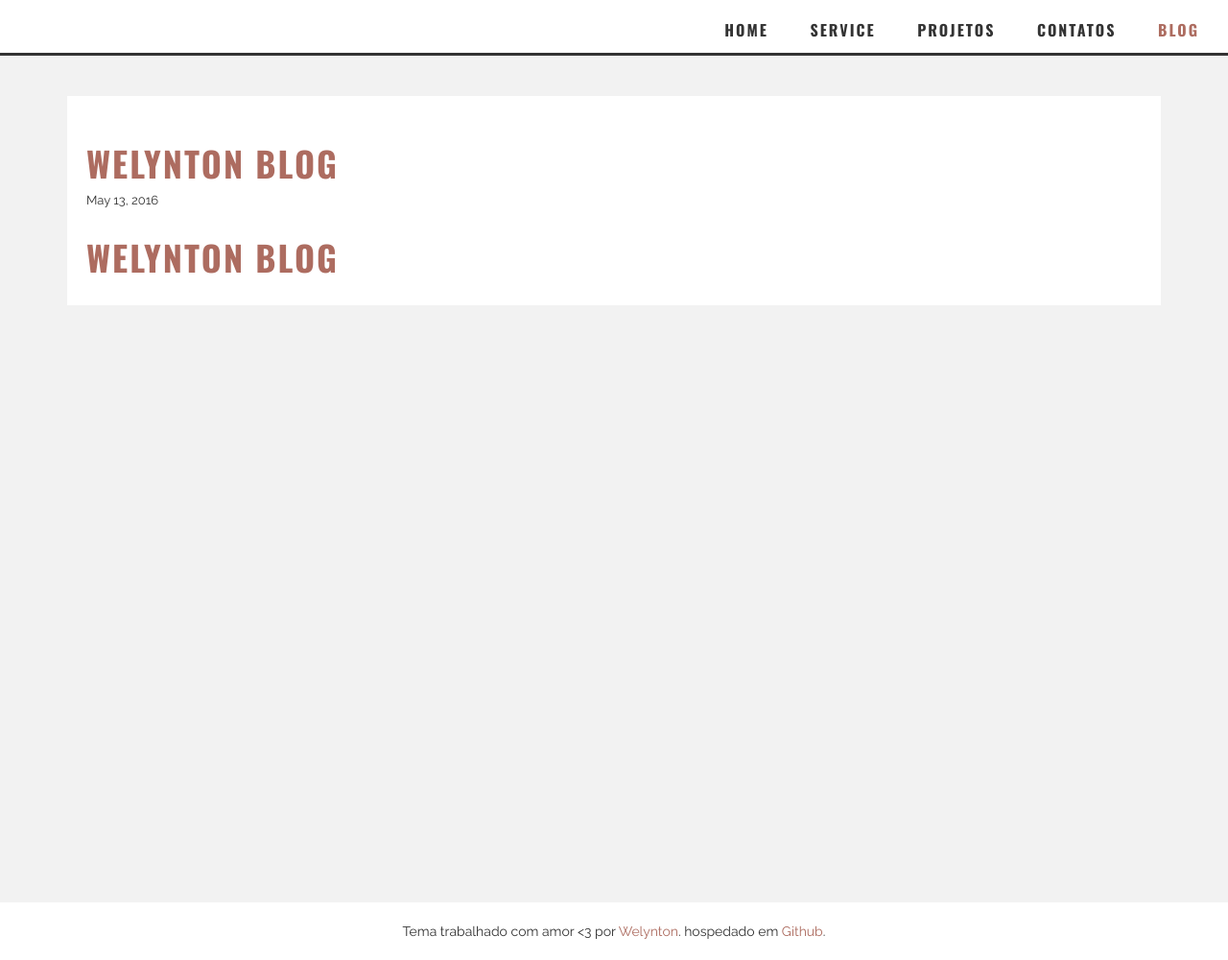
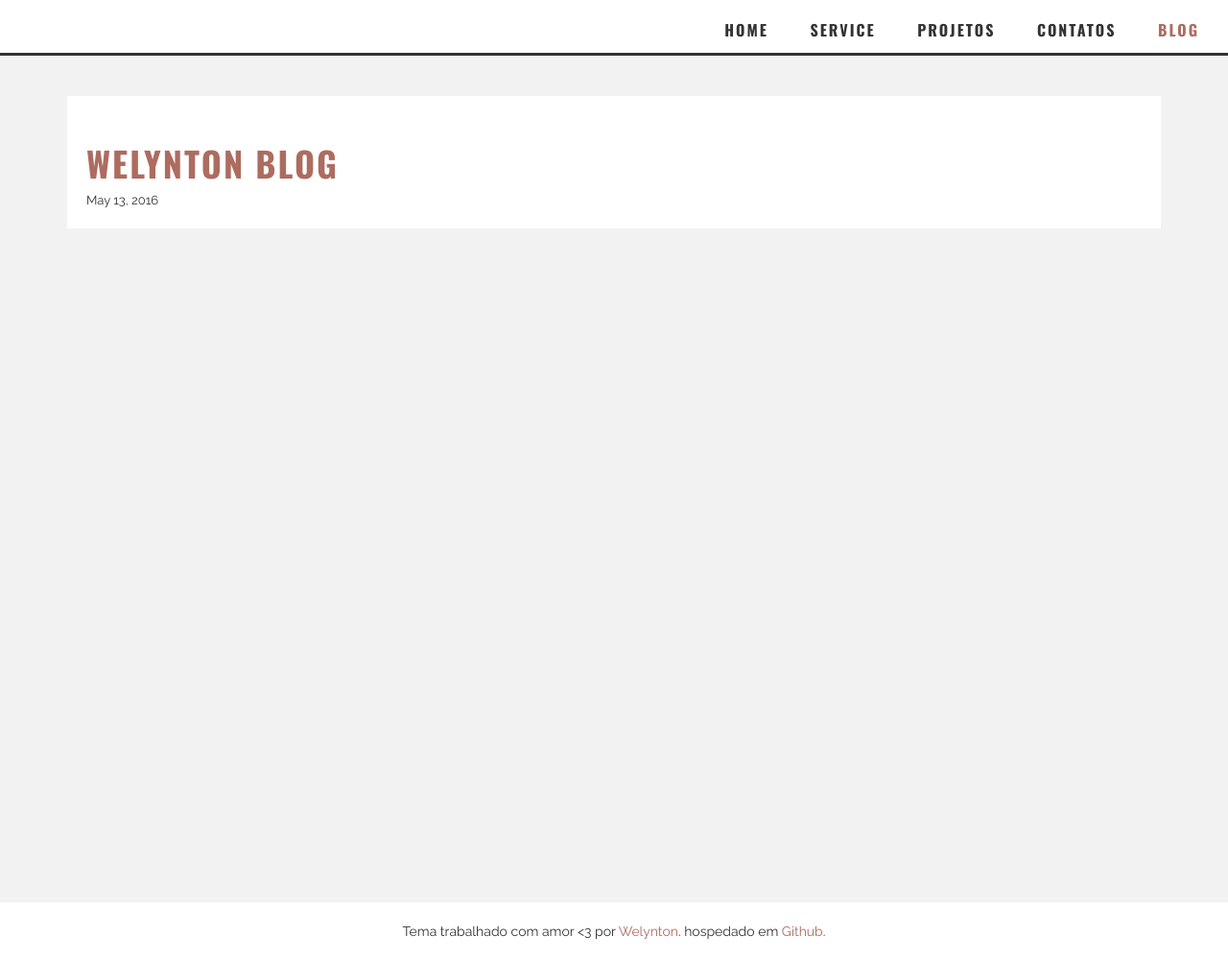
Before and after one commit to welyntonoliveira/welyntonoliveira.github.io, a Jekyll site: the page built from _posts/2016-05-13-welynton.markdown, in a window 1280 px wide and 1000 px high. Shown: the whole window at 96% size. Built offline with Jekyll 4.4.1, drawn with Linux system fonts in a browser that asks for light colours; nearby versions of some CDN libraries.

Commit message:
Post layout textos

```diff
--- a/_layouts/post.html
+++ b/_layouts/post.html
@@ -11,8 +11,7 @@ layout:
             <div class="post">
                 <h1 class="py2">{{ page.title }}</h1>
                 <p class="post-meta">{{ page.date | date: "%b %-d, %Y" }}</p>
-                <h1 class="py2">{{ page.title }}</h1>
-                 <p itemprop="headline" class="excerpt">{{ page.excerpt }}</p>
+                 <p itemprop="headline" class="excerpt">{{ page.text }}</p>
             </div>
         </div>
     </article>
```
